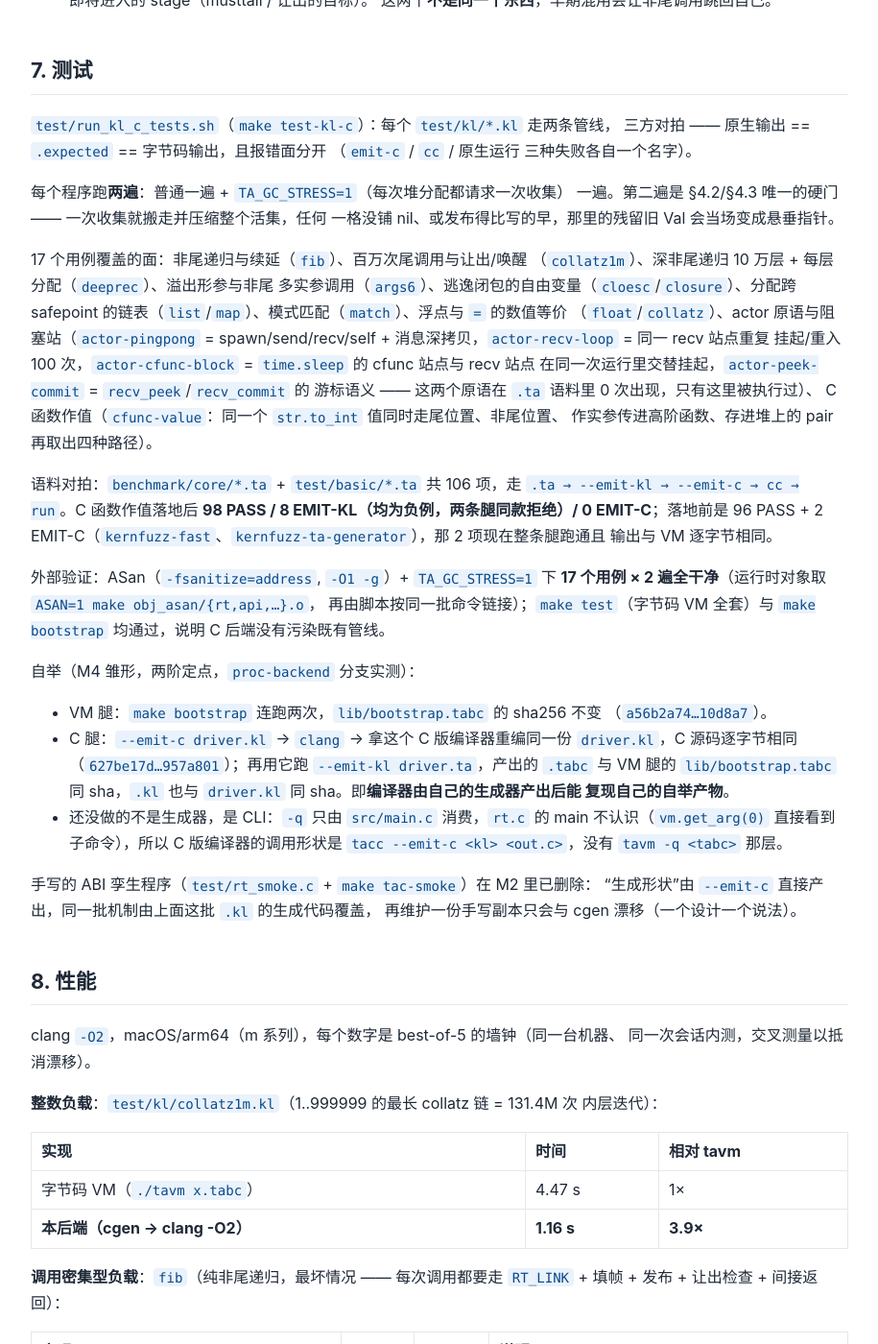
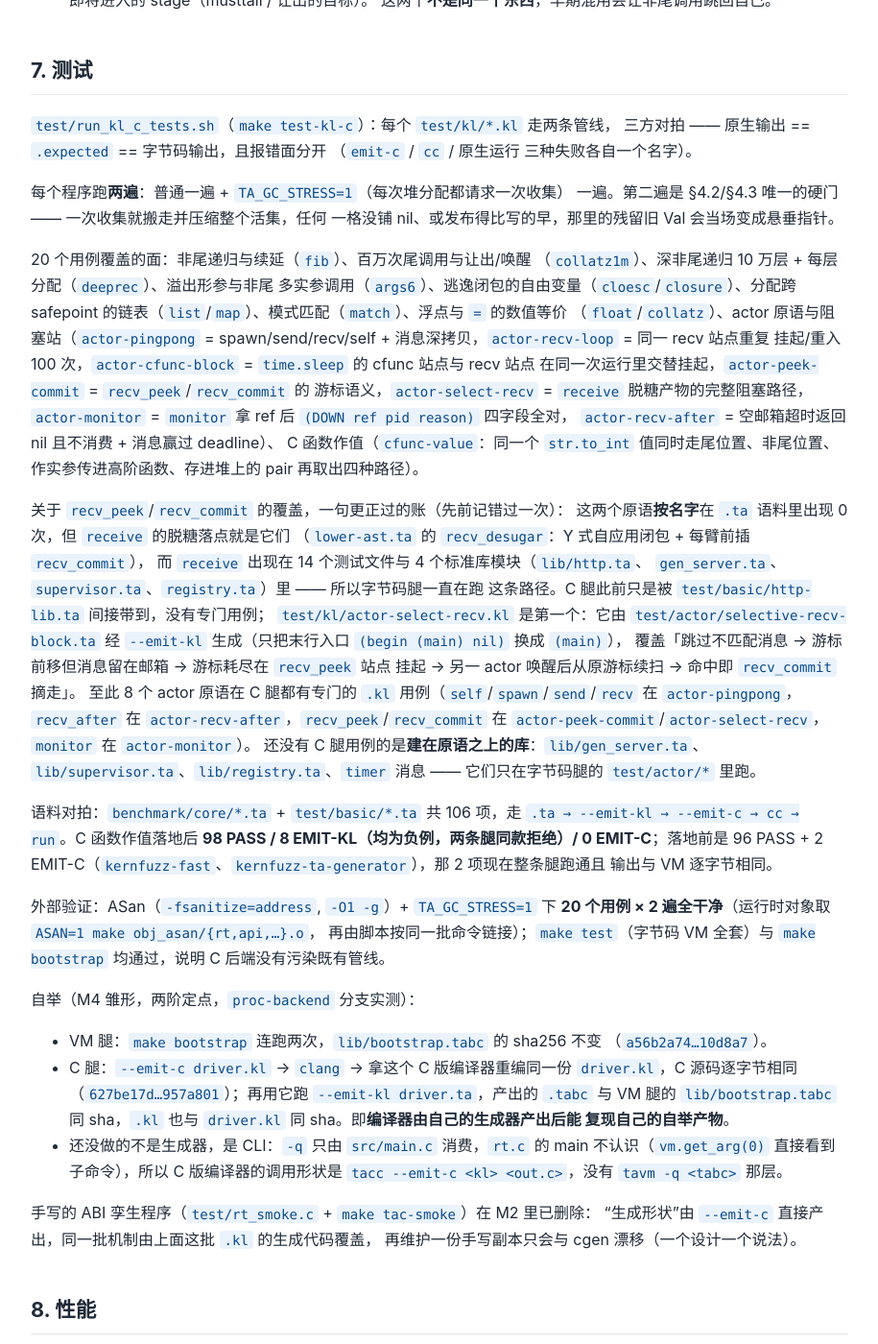
Before and after one commit to tiancaiamao/tinyactor, a Jekyll site: the page built from docs/c-backend.md, in a window 1280 px wide and 1400 px high, scrolled down 4270 px. Shown: the whole window at 96% size, without its empty margins (182-1097 px from the left). Built offline with Jekyll 4.4.1, drawn with Linux system fonts in a browser that asks for light colours; our own code applies the rules of GitHub Pages for plain Markdown files.

Commit message:
test(kl-c): 补齐 3 个 actor 原语在 C 腿的用例；更正 recv_peek/commit 覆盖账
审计"actor 还差什么"时发现的真问题：8 个原语都实现了，但 C 腿只覆盖到
self/spawn/send/recv（actor-pingpong 等 4 个老用例）。补三个：

- actor-select-recv.kl + test/actor/selective-recv-block.ta：`receive` 的脱糖
  产物（Y 式自应用闭包 + recv_peek/recv_commit）的完整阻塞路径 —— 跳过不匹配
  的消息（游标前移、消息留在邮箱）、游标耗尽在 recv_peek 站点挂起、另一 actor
  唤醒后从原游标续扫、命中即 commit 摘走。.kl 由 .ta 经 --emit-kl 生成，只把
  末行入口 (begin (main) nil) 换成 (main)。
- actor-monitor.kl：monitor 拿 ref 后收到的 (DOWN ref pid reason) 四字段全对。
- actor-recv-after.kl：空邮箱超时返回 nil 且不消费 + 消息赢过 deadline。

更正前一笔的记错：我说 recv_peek/recv_commit 在 .ta 语料里 0 次出现、"从未
执行过"——只对"按名字出现"成立。`receive` 的脱糖落点就是这两个原语，而
receive 出现在 14 个测试文件与 4 个标准库模块（http/gen_server/supervisor/
registry）里，字节码腿一直在跑它。此前 C 腿只是被 test/basic/http-lib.ta
间接带到，没有专门用例。

实测：make test-kl-c 20 个程序 PASSED（每程序 plain + TA_GC_STRESS=1 两遍）；
ASan + GC 压力下 3 个新用例 × 2 遍全干净；actor 门 67 项 65 PASS 0 FAIL
（新增 selective-recv-block.ta 通过）。

```diff
--- a/docs/c-backend.md
+++ b/docs/c-backend.md
@@ -187,7 +187,7 @@ nil** → `RT_PUBLISH` 到 `base+fd`。填 nil 的理由：分支各自 spill
 一遍。第二遍是 §4.2/§4.3 唯一的硬门 —— 一次收集就搬走并压缩整个活集，任何
 一格没铺 nil、或发布得比写的早，那里的残留旧 Val 会当场变成悬垂指针。
 
-17 个用例覆盖的面：非尾递归与续延（`fib`）、百万次尾调用与让出/唤醒
+20 个用例覆盖的面：非尾递归与续延（`fib`）、百万次尾调用与让出/唤醒
 （`collatz1m`）、深非尾递归 10 万层 + 每层分配（`deeprec`）、溢出形参与非尾
 多实参调用（`args6`）、逃逸闭包的自由变量（`cloesc`/`closure`）、分配跨
 safepoint 的链表（`list`/`map`）、模式匹配（`match`）、浮点与 `=` 的数值等价
@@ -195,9 +195,28 @@ safepoint 的链表（`list`/`map`）、模式匹配（`match`）、浮点与 `=
 spawn/send/recv/self + 消息深拷贝，`actor-recv-loop` = 同一 recv 站点重复
 挂起/重入 100 次，`actor-cfunc-block` = `time.sleep` 的 cfunc 站点与 recv 站点
 在同一次运行里交替挂起，`actor-peek-commit` = `recv_peek`/`recv_commit` 的
-游标语义 —— 这两个原语在 `.ta` 语料里 0 次出现，只有这里被执行过）、
+游标语义，`actor-select-recv` = `receive` 脱糖产物的完整阻塞路径，
+`actor-monitor` = `monitor` 拿 ref 后 `(DOWN ref pid reason)` 四字段全对，
+`actor-recv-after` = 空邮箱超时返回 nil 且不消费 + 消息赢过 deadline）、
 C 函数作值（`cfunc-value`：同一个 `str.to_int` 值同时走尾位置、非尾位置、
 作实参传进高阶函数、存进堆上的 pair 再取出四种路径）。
+
+关于 `recv_peek`/`recv_commit` 的覆盖，一句更正过的账（先前记错过一次）：
+这两个原语**按名字**在 `.ta` 语料里出现 0 次，但 `receive` 的脱糖落点就是它们
+（`lower-ast.ta` 的 `recv_desugar`：Y 式自应用闭包 + 每臂前插 `recv_commit`），
+而 `receive` 出现在 14 个测试文件与 4 个标准库模块（`lib/http.ta`、
+`gen_server.ta`、`supervisor.ta`、`registry.ta`）里 —— 所以字节码腿一直在跑
+这条路径。C 腿此前只是被 `test/basic/http-lib.ta` 间接带到，没有专门用例；
+`test/kl/actor-select-recv.kl` 是第一个：它由 `test/actor/selective-recv-block.ta`
+经 `--emit-kl` 生成（只把末行入口 `(begin (main) nil)` 换成 `(main)`），
+覆盖「跳过不匹配消息 → 游标前移但消息留在邮箱 → 游标耗尽在 `recv_peek` 站点
+挂起 → 另一 actor 唤醒后从原游标续扫 → 命中即 `recv_commit` 摘走」。
+至此 8 个 actor 原语在 C 腿都有专门的 `.kl` 用例（`self`/`spawn`/`send`/`recv`
+在 `actor-pingpong`，`recv_after` 在 `actor-recv-after`，`recv_peek`/`recv_commit`
+在 `actor-peek-commit`/`actor-select-recv`，`monitor` 在 `actor-monitor`）。
+还没有 C 腿用例的是**建在原语之上的库**：`lib/gen_server.ta`、
+`lib/supervisor.ta`、`lib/registry.ta`、`timer` 消息 —— 它们只在字节码腿的
+`test/actor/*` 里跑。
 
 语料对拍：`benchmark/core/*.ta` + `test/basic/*.ta` 共 106 项，走
 `.ta → --emit-kl → --emit-c → cc → run`。C 函数作值落地后 **98 PASS / 8
@@ -207,7 +226,7 @@ EMIT-C（`kernfuzz-fast`、`kernfuzz-ta-generator`），那 2 项现在整条腿
 
 
 外部验证：ASan（`-fsanitize=address`, `-O1 -g`）+ `TA_GC_STRESS=1` 下
-**17 个用例 × 2 遍全干净**（运行时对象取 `ASAN=1 make obj_asan/{rt,api,…}.o`，
+**20 个用例 × 2 遍全干净**（运行时对象取 `ASAN=1 make obj_asan/{rt,api,…}.o`，
 再由脚本按同一批命令链接）；`make test`（字节码 VM 全套）与 `make bootstrap`
 均通过，说明 C 后端没有污染既有管线。
 
```
Also changed, not shown: 7 other files.
